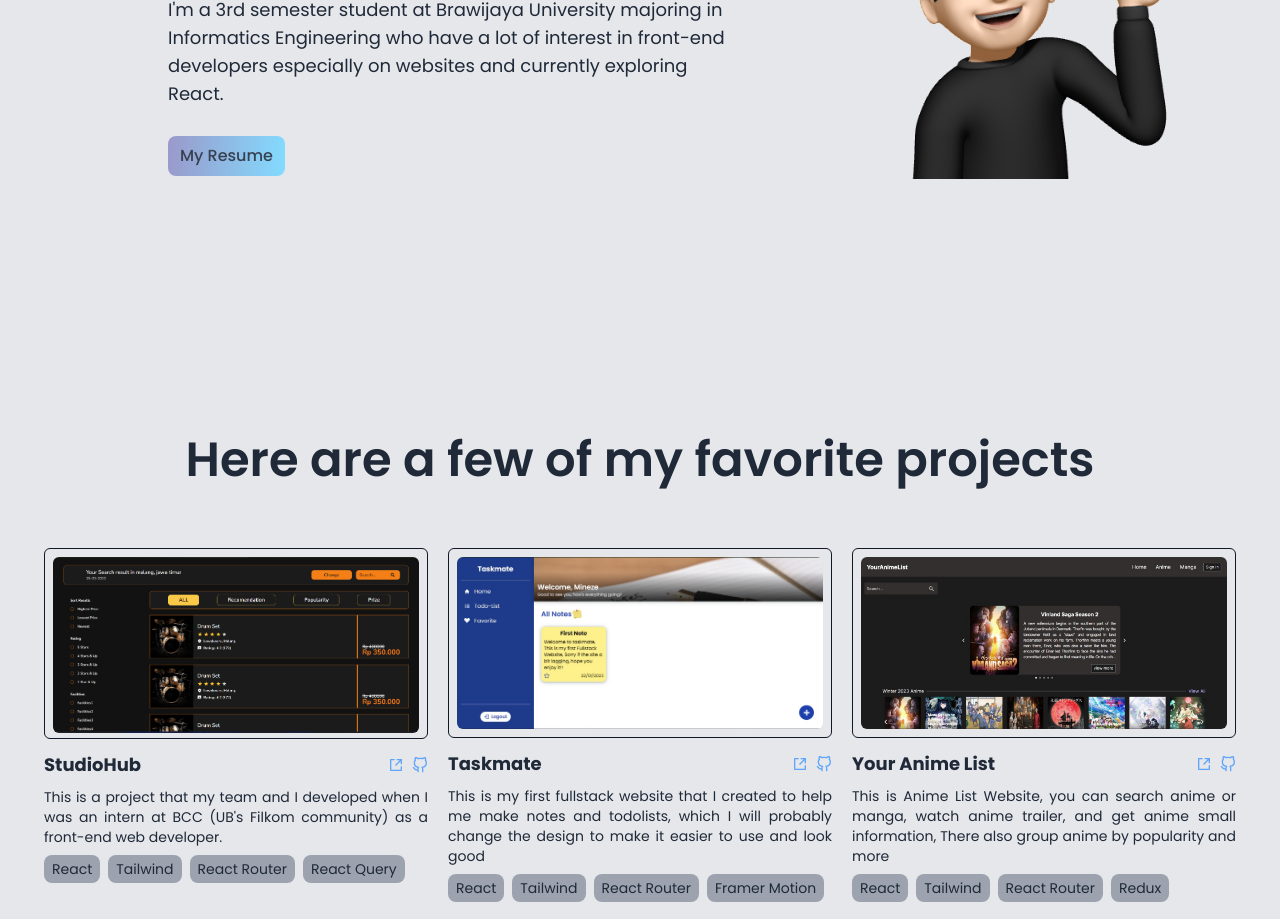
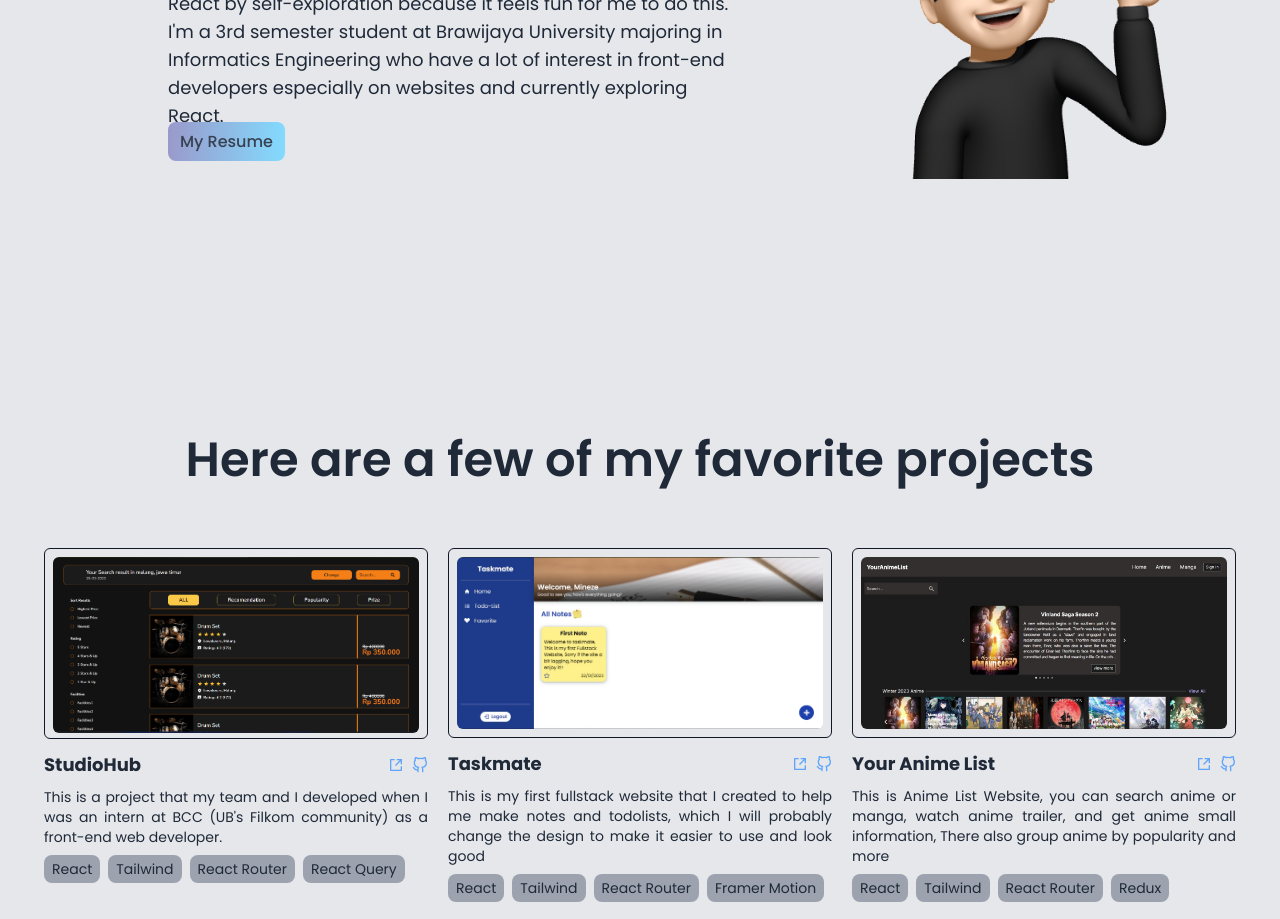
Before and after one commit to Minezee/Portofolio, a React (Vite) app: page / in a window 1280 px wide. Shown: the part 1040-1959 px from the top of the page. Built offline with nearby package versions, Linux system fonts and the light colour scheme.

Commit message:
add href for resume

```diff
--- a/src/components/About.jsx
+++ b/src/components/About.jsx
@@ -68,17 +68,18 @@
                         especially on websites and currently exploring React.
                     </motion.p>
                 </Waypoint>
-                <motion.button
+                <motion.a
                     initial={{ opacity: 0 }}
                     animate={{ opacity: 1 }}
                     transition={{
                         duration: 0.5,
                         delay: 1.5,
                     }}
+                    href="https://drive.google.com/file/d/1kWQG4uqIzLYa7TYPdCcwwu7WJl0NZcK_/view?usp=sharing"
                     className="button"
                 >
                     My Resume
-                </motion.button>
+                </motion.a>
             </div>
 
             <div>
```
